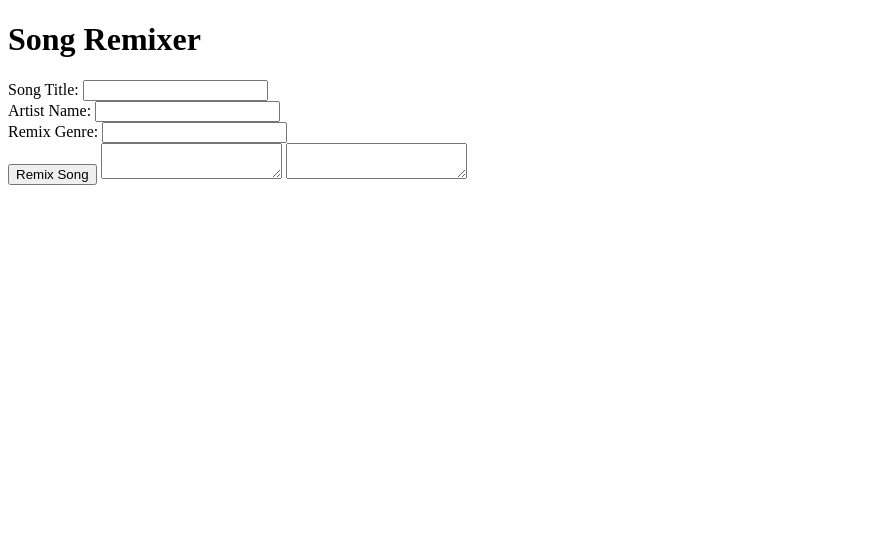
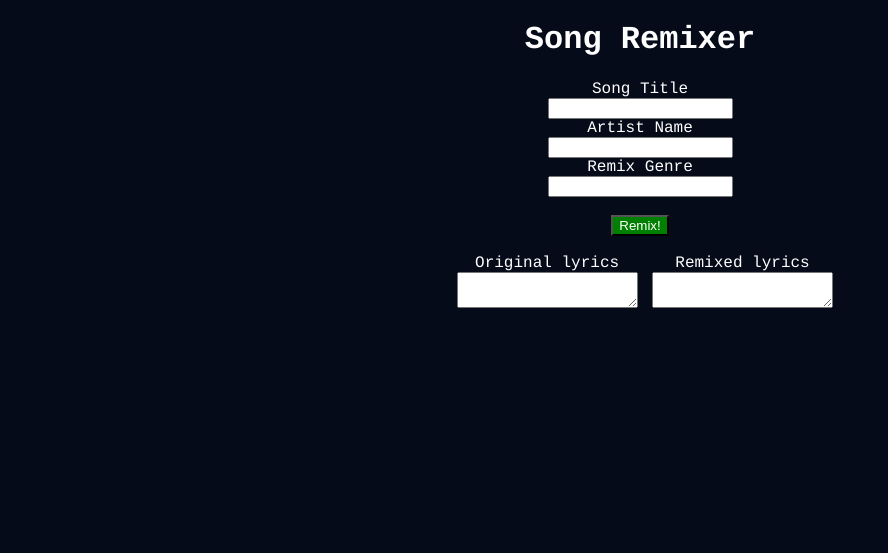
Before and after one commit to JuntaoYanBU/CS411-Project, a Flask app: page / in a window 1280 px wide. Shown: the top 553 px of the page, without its empty margins (0-888 px from the left). Run offline with Flask 3, Linux system fonts and the light colour scheme.

Commit message:
Same as last commit

```diff
--- a/templates/index.html
+++ b/templates/index.html
@@ -1,28 +1,50 @@
 <!DOCTYPE html>
 <html>
+
 <head>
     <title>Flask Frontend Example</title>
     <script src="https://ajax.googleapis.com/ajax/libs/jquery/3.6.0/jquery.min.js"></script>
+    <link rel="stylesheet" href="static/css/style.css">
 </head>
+
 <body>
-    <h1>Song Remixer</h1>
+    <h1> Song Remixer</h1>
+    <div class="container">
         <form>
-        <label for="songTitleInput">Song Title:</label>
+            <label for="songTitleInput">Song Title</label>
+            <br>
             <input type="text" id="songTitleInput" name="songTitle">
             <br>
-        <label for="artistNameInput">Artist Name:</label>
+            <label for="artistNameInput">Artist Name</label>
+            <br>
             <input type="text" id="artistNameInput" name="artistName">
             <br>
-        <label for="newGenreInput">Remix Genre:</label>
+            <label for="newGenreInput">Remix Genre</label>
+            <br>
             <input type="text" id="newGenreInput" name="newGenre">
             <br>
-        <button type="button" id="submitSong">Remix Song</button>
+            <br>
+            <button class="button" type="button" id="submitSong">Remix!</button>
+            <br>
+            <br>
+            <div class="display-container">
+                <div class="display">
+                    <label for="lyricsDisplay">Original lyrics</label>
+                    <br>
                     <textarea id="lyricsDisplay" readonly></textarea>
+                </div>
+                <div class="display">
+                    <label for="remixDisplay">Remixed lyrics</label>
+                    <br>
                     <textarea id="remixDisplay" readonly></textarea>
+                </div>
+            </div>
 
         </form>
+    </div>
 
     <!-- Link to external JavaScript file -->
     <script src="/static/js/app.js"></script>
 </body>
+
 </html>
```
Also changed, not shown: static/js/app.js (+6 -6 lines). Lines whose indentation alone changed are shown as unchanged.
